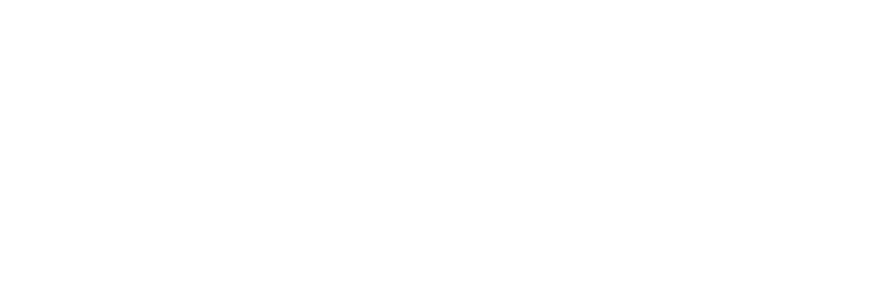
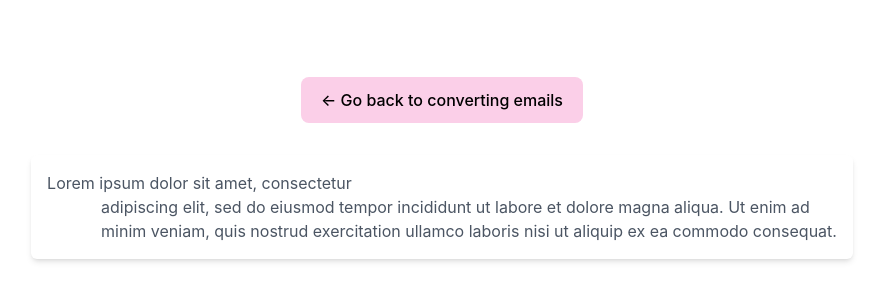
Before and after one commit to gabriellegtw/emailly, a React (Vite) app: page /collection in a window 1280 px wide. Before the commit this address had no page. Shown: the part 232-532 px from the top of the page, without its empty margins (198-1081 px from the left). Built offline with nearby package versions, Linux system fonts and the light colour scheme.

Commit message:
Route collections and home pages

```diff
--- a/src/App.tsx
+++ b/src/App.tsx
@@ -1,5 +1,6 @@
 import { BrowserRouter, Routes, Route } from 'react-router-dom'
 import Home from './pages/Home'
+import Collection from './pages/Collection'
 import './App.css'
 
 function App() {
@@ -12,6 +13,7 @@ function App() {
       <Routes>
         {/* This route with path="/" is the default/home page */}
         <Route path="/" element={<Home />} />
+        <Route path="/collection" element={<Collection />} />
       </Routes>
     </BrowserRouter>
   )
--- /dev/null
+++ b/src/components/emailContainer.tsx
@@ -0,0 +1,20 @@
+import { useState } from "react";
+import axios from "axios";
+import { useNavigate } from "react-router-dom";
+
+function EmailContainer({content}: {content: string}) {
+    const navigate = useNavigate();
+
+    const handleEditButton = () => {
+        navigate("/");
+    }
+
+    return (
+        <div className="w-full bg-white p-4 rounded-md shadow-md">
+          {/* whitespace pre wrap maintains the formatting of the content */}
+          <p className="text-left text-gray-600 whitespace-pre-wrap">{content}</p>
+        </div>
+    )
+  }
+
+  export default EmailContainer
--- /dev/null
+++ b/src/pages/Collection.tsx
@@ -0,0 +1,31 @@
+import { useState } from "react";
+import axios from "axios";
+import { useNavigate } from "react-router-dom";
+import EmailContainer from "../components/emailContainer";
+
+function Collection() {
+
+    // Hooks cannot be within the function, it has to be at the top level
+    const navigate = useNavigate();
+
+    const handleHomeButton = () => {
+        navigate("/");
+    }
+
+    return (
+        <div>
+        <button className={`mb-8 text-left text-black bg-pink-200 rounded-lg hover:bg-gray-200`} onClick={handleHomeButton} >
+          ← Go back to converting emails
+        </button>
+
+        <EmailContainer
+            content="Lorem ipsum dolor sit amet, consectetur
+            adipiscing elit, sed do eiusmod tempor incididunt ut labore et dolore magna aliqua. Ut enim ad
+            minim veniam, quis nostrud exercitation ullamco laboris nisi ut aliquip ex ea commodo consequat.">
+        </EmailContainer>
+
+      </div>
+    )
+  }
+
+  export default Collection
--- a/src/pages/Home.tsx
+++ b/src/pages/Home.tsx
@@ -1,5 +1,6 @@
 import { useState } from "react";
 import axios from "axios";
+import { useNavigate } from "react-router-dom";
 import LoginModal from './LoginModal';
 import SignUpModal from './SignUpModal';
 
@@ -9,6 +10,9 @@ function Home() {
     const [isLoginModalOpen, setIsLoginModalOpen] = useState(false);
     const [isSignUpModalOpen, setIsSignUpModalOpen] = useState(false);
     const [emailId, setEmailId] = useState(null);
+
+    // Hooks cannot be within the function, it has to be at the top level
+    const navigate = useNavigate();
 
     const handleClickConvert = () => {
       const input = {
@@ -72,6 +76,10 @@ function Home() {
       }
     }
 
+    const handleCollectionButton = () => {
+      navigate("/collection");
+    }
+
     return (
       // No need for full-page wrapper - that's in App.tsx
       <div className="space-y-6 w-[90%] md:w-[70%] lg:w-[50%] mx-auto">
@@ -93,6 +101,9 @@ function Home() {
         <h1 className="text-4xl font-bold text-gray-600">
           Hi! I am Emailly. I help to make your emails sound more formal
         </h1>
+        <button className={`text-left text-black bg-pink-200 rounded-lg hover:bg-gray-200`} onClick={handleCollectionButton} >
+          View past email drafts →
+        </button>
         <p className="text-gray-600 text-left">
           Just type your informal sounding email here:
         </p>
```
